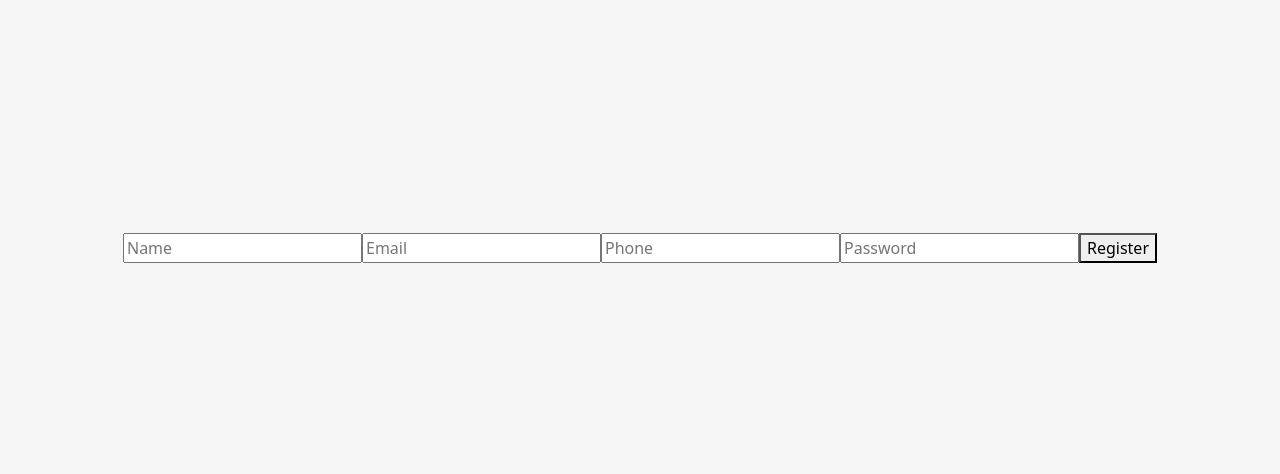
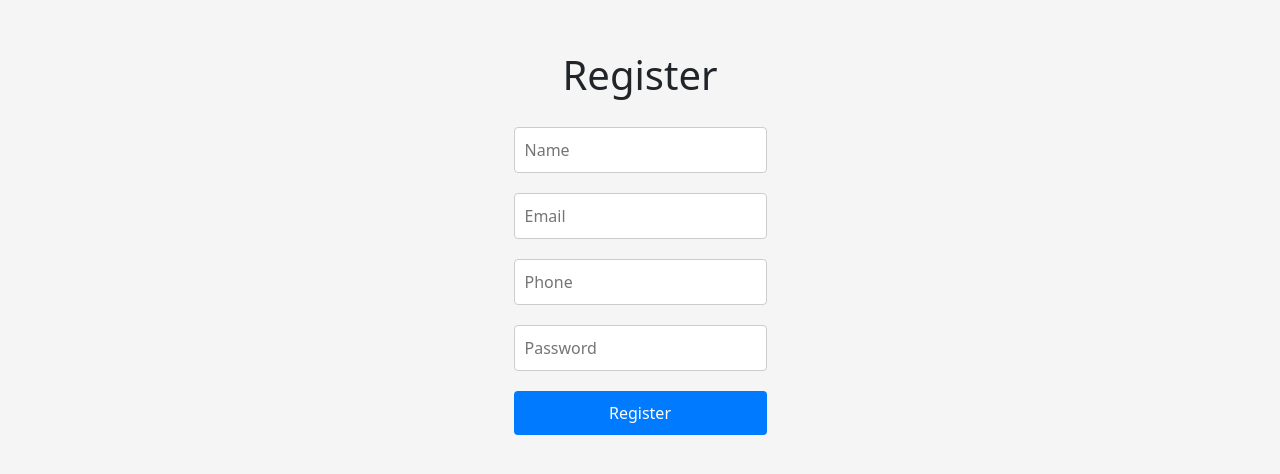
Before and after one commit to MingyuanRen/WaterlooLibrary, a React (Create React App) app in the folder frontend/: page /register in a window 1280 px wide. Shown: the part 152-626 px from the top of the page. Built offline with nearby package versions, Linux system fonts and the light colour scheme.

Commit message:
update register

```diff
--- /dev/null
+++ b/frontend/src/components/Register.css
@@ -0,0 +1,37 @@
+.container {
+    display: flex;
+    flex-direction: column;
+    justify-content: center;
+    align-items: center;
+    height: 100vh;
+    background-color: #f5f5f5;
+}
+
+.register-form {
+    display: flex;
+    flex-direction: column;
+    width: 100%;
+    max-width: 400px;
+    margin-top: 10px;
+}
+
+.input-field {
+    margin: 10px 0;
+    padding: 10px;
+    border: 1px solid #ccc;
+    border-radius: 4px;
+}
+
+.submit-btn {
+    margin: 10px 0;
+    padding: 10px;
+    background-color: #007bff;
+    color: white;
+    border: none;
+    border-radius: 4px;
+    cursor: pointer;
+}
+
+.submit-btn:hover {
+    background-color: #0056b3;
+}
--- a/frontend/src/components/Register.js
+++ b/frontend/src/components/Register.js
@@ -1,6 +1,7 @@
 import React, { useState } from 'react';
 import axios from 'axios';
 import { useNavigate } from 'react-router-dom';
+import './Register.css';
 
 export const Register = () => {
   const [data, setData] = useState({
@@ -28,12 +29,15 @@ export const Register = () => {
   };
 
   return (
-    <form onSubmit={register}>
-      <input type='text' name='name' placeholder='Name' onChange={handleChange} required />
-      <input type='email' name='email' placeholder='Email' onChange={handleChange} required />
-      <input type='tel' name='phone' placeholder='Phone' onChange={handleChange} required />
-      <input type='password' name='password' placeholder='Password' onChange={handleChange} required />
-      <button type='submit'>Register</button>
-    </form>
+    <div className="container">
+      <h1 className="header">Register</h1>
+      <form className="register-form" onSubmit={register}>
+        <input type='text' name='name' placeholder='Name' className="input-field" onChange={handleChange} required />
+        <input type='email' name='email' placeholder='Email' className="input-field" onChange={handleChange} required />
+        <input type='tel' name='phone' placeholder='Phone' className="input-field" onChange={handleChange} required />
+        <input type='password' name='password' placeholder='Password' className="input-field" onChange={handleChange} required />
+        <button type='submit' className="submit-btn">Register</button>
+      </form>
+    </div>
   );
 };
```
